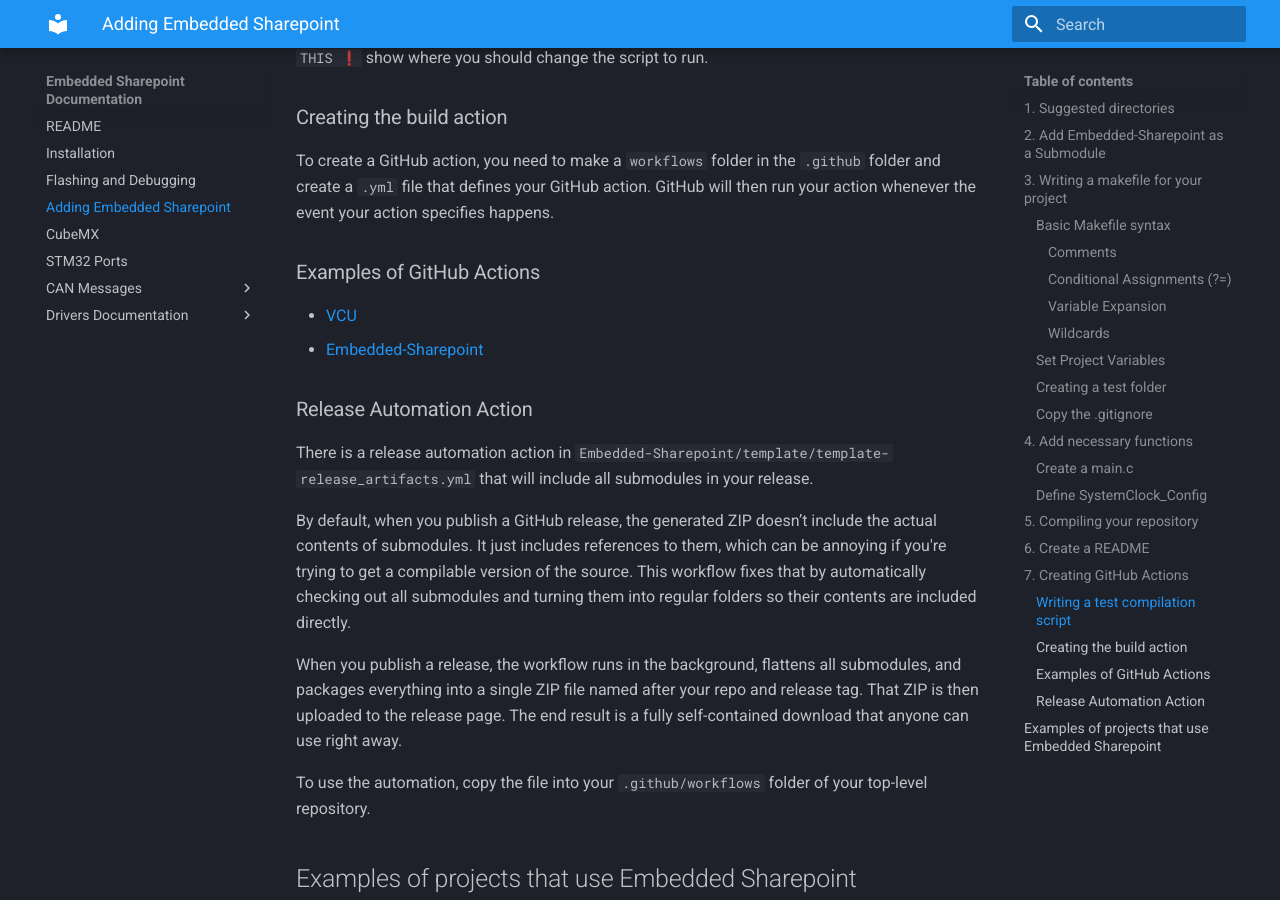
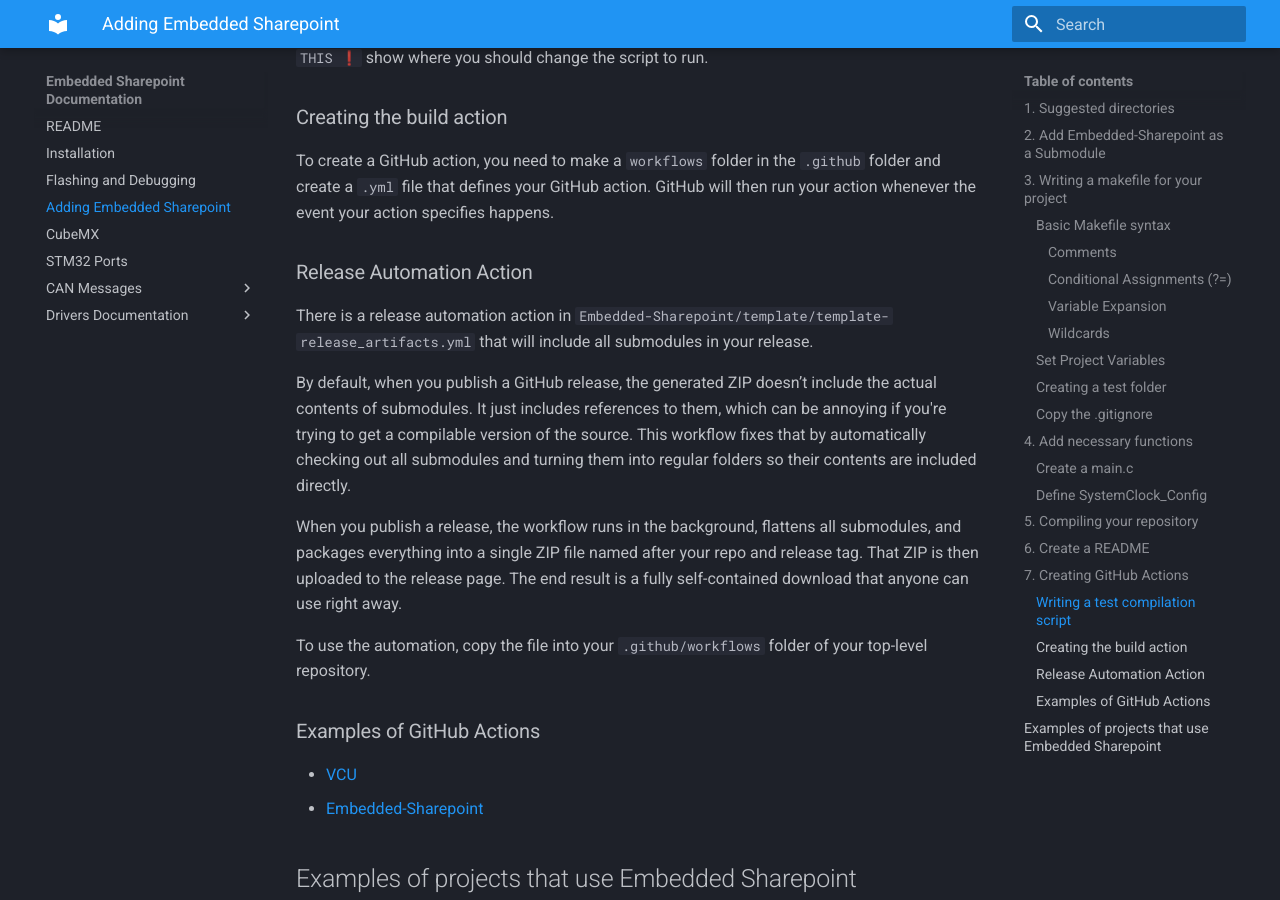
Before and after one commit to lhr-solar/Embedded-Sharepoint, an MkDocs documentation site: the page built from docs/SharepointSubmodule.md, in a window 1280 px wide and 900 px high, scrolled down 5575 px. Built offline with MkDocs 1.6.1 and Material for MkDocs 9.7.7, drawn with Linux system fonts in a browser that asks for light colours; part of the change alters nothing that is shown.

Commit message:
minor docs fix

```diff
--- a/docs/SharepointSubmodule.md
+++ b/docs/SharepointSubmodule.md
@@ -157,10 +157,6 @@ We primarily use GitHub Actions to run build checks on code before we merge it i
 ### Creating the build action
 To create a GitHub action, you need to make a `workflows` folder in the `.github` folder and create a `.yml` file that defines your GitHub action. GitHub will then run your action whenever the event your action specifies happens.
 
-### Examples of GitHub Actions
-* [VCU](https://github.com/lhr-solar/PS-VehicleControlUnit/blob/main/.github/workflows/build-tests.yml)
-* [Embedded-Sharepoint](https://github.com/lhr-solar/Embedded-Sharepoint/tree/main/.github/workflows)
-
 ### Release Automation Action
 There is a release automation action in `Embedded-Sharepoint/template/template-release_artifacts.yml` that will include all submodules in your release.
 
@@ -170,6 +166,10 @@ When you publish a release, the workflow runs in the background, flattens all su
 
 To use the automation, copy the file into your `.github/workflows` folder of your top-level repository.
 
+### Examples of GitHub Actions
+* [VCU](https://github.com/lhr-solar/PS-VehicleControlUnit/blob/main/.github/workflows/build-tests.yml)
+* [Embedded-Sharepoint](https://github.com/lhr-solar/Embedded-Sharepoint/tree/main/.github/workflows)
+
 ## Examples of projects that use Embedded Sharepoint
 * [BPS-Leader](https://github.com/lhr-solar/BPS-Leader)
 * [VCU](https://github.com/lhr-solar/PS-VehicleControlUnit)
```
